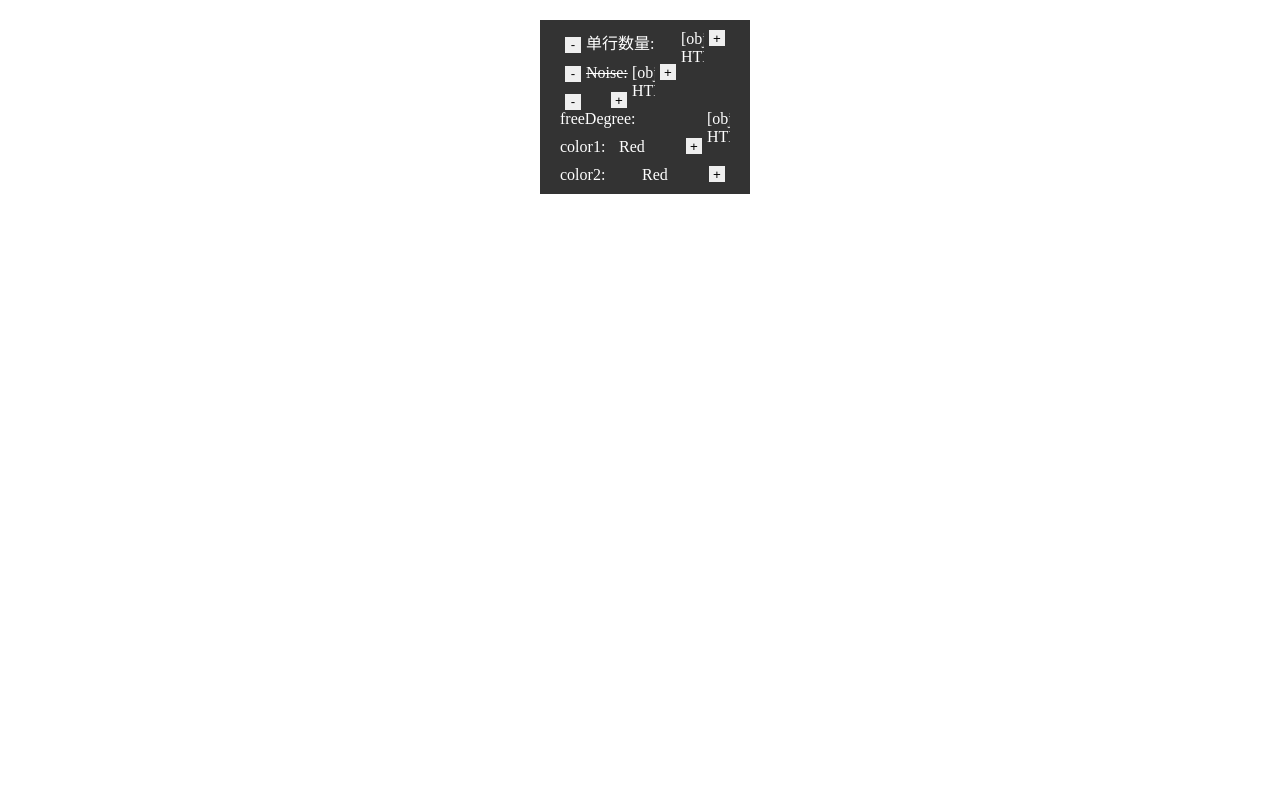
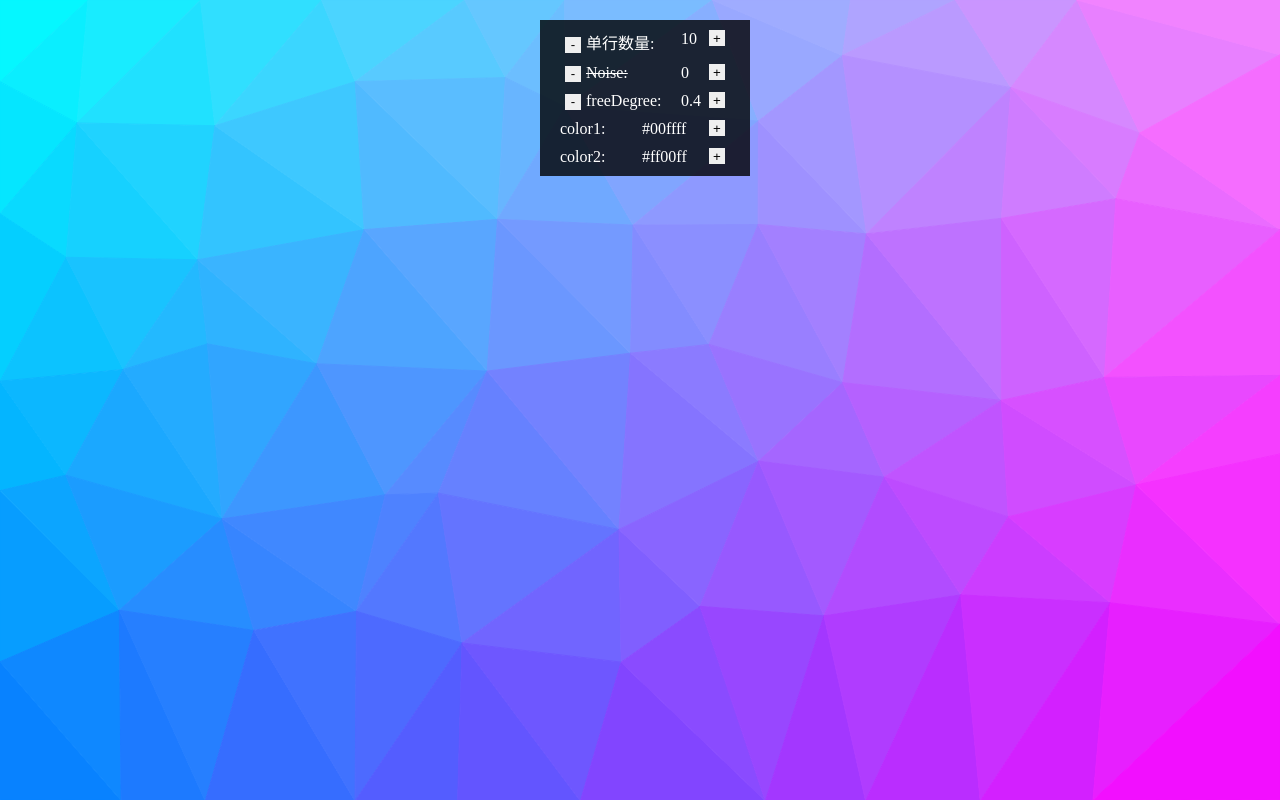
Before and after one commit to QuXiaoMing/Low-Poly, a plain HTML site: page index.html in a window 1280 px wide. Drawn offline with Linux system fonts and the light colour scheme; animation ran at ten frames a second.

Commit message:
Update index.html

```diff
--- a/index.html
+++ b/index.html
@@ -76,7 +76,7 @@
 
 <canvas id="canvas"></canvas>
 
-<script type="text/javascript" src='js/triangle.js'></script>
+<script type="text/javascript" src='triangle.js'></script>
 <script type="text/javascript">
 	var S_iX = document.getElementById('iX');
 	var iXPlus = document.getElementById('iXPlus');
```
